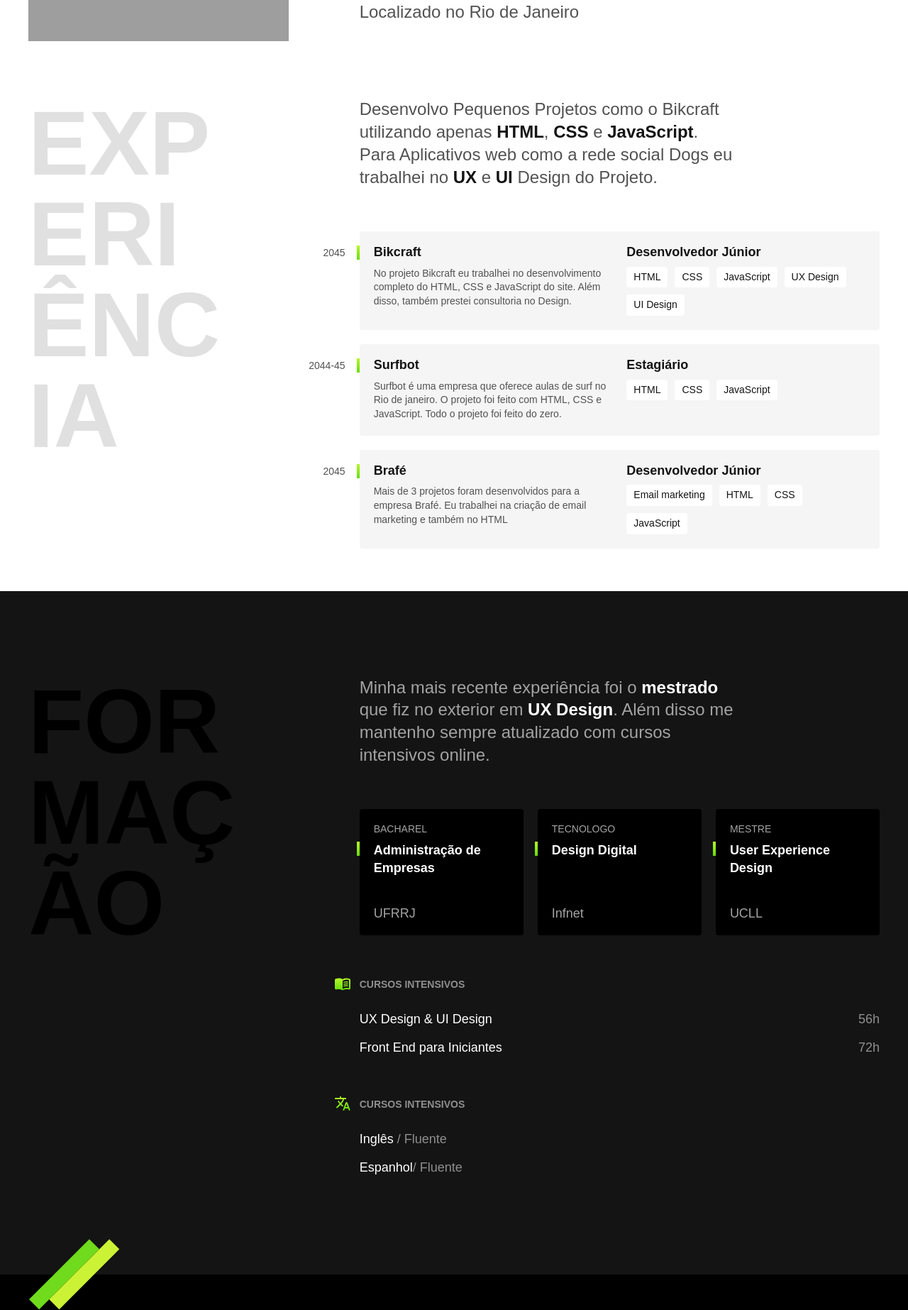
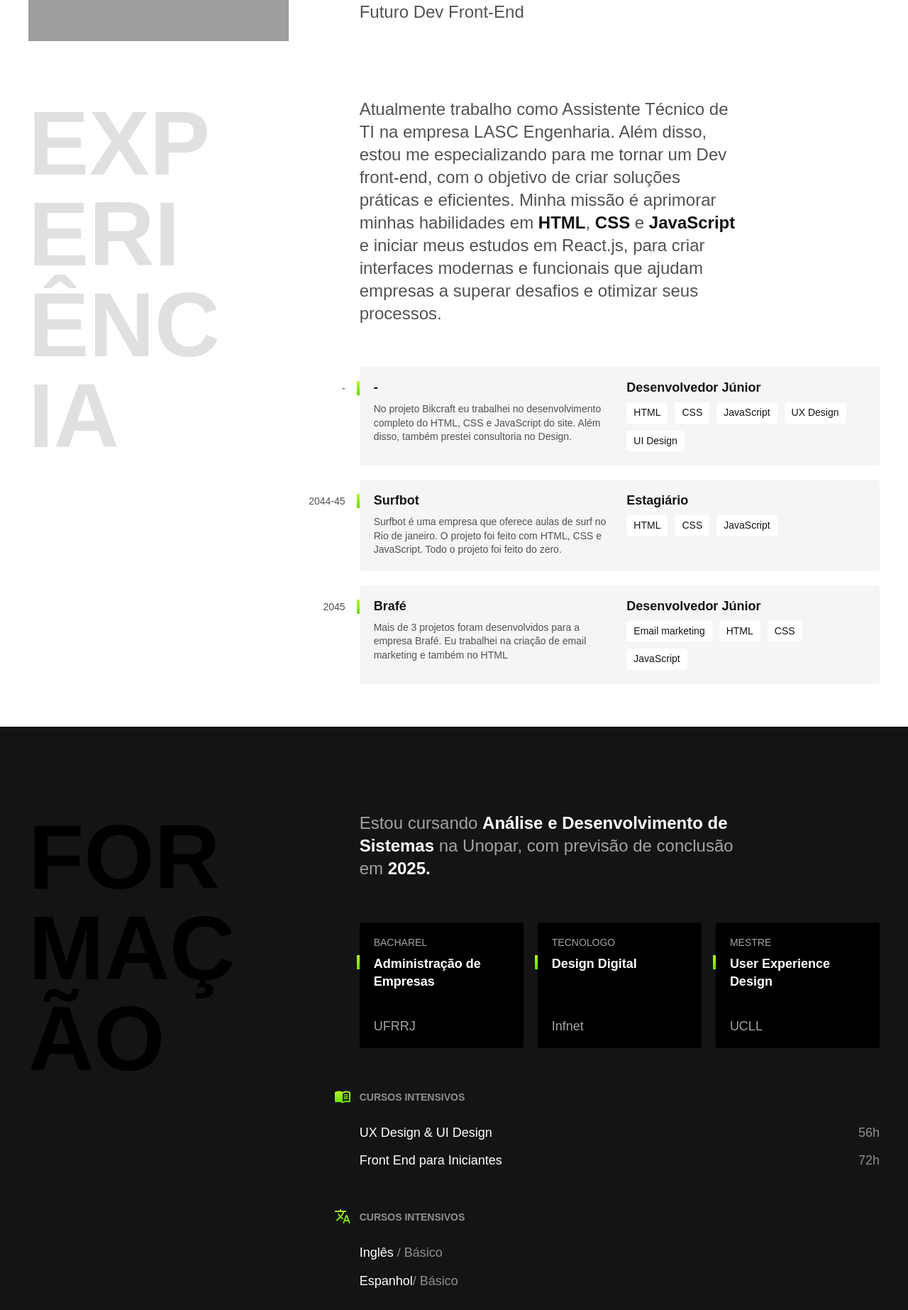
Before and after one commit to clebinho1994/clebinho1994.github.io, a plain HTML site: page index.html in a window 1280 px wide. Shown: the part 380-2226 px from the top of the page at 71% size. Drawn offline with Linux system fonts and the light colour scheme; grey boxes are pictures that could not be loaded.

Commit message:
Atualização

```diff
--- a/index.html
+++ b/index.html
@@ -6,7 +6,7 @@
   <meta name="viewport" content="width=device-width, initial-scale=1.0">
   <title>Cleber Gomes - Desenvolvedor Front-End</title>
   <meta name="description" content="Desenvolvedor Front End e UX/UI Designer Localizado no Rio de Janeiro ">
-  <link rel="stylesheet" href="/css/style.min.css">
+  <link rel="stylesheet" href="./css/style.min.css">
   <link rel="icon" href="./favicon.svg" type="image/svg+xml">
 </head>
 <body>
@@ -24,22 +24,19 @@
     <main class="introducao">
       <img src="http://github.com/clebinho1994.png" alt="Cleber Gomes width="360" height="520">
       <div>
-        <h1>Desenvolvedor<br> Front-End</h1>
-        <p>Localizado no Rio de Janeiro</p>
+        <h1>Assistente Técnico<br> de TI</h1>
+        <p>Futuro Dev Front-End</p>
       </div>
     </main>
 
     <section class="experiencia" id="experiencia" aria-label="Experiência">
       <h2 class="subtitulo">Experiência</h2>
       <div>
-        <p class="experiencia-texto">Desenvolvo Pequenos Projetos como o Bikcraft utilizando apenas
-          <strong>HTML</strong>, <strong>CSS</strong> e <strong>JavaScript</strong>.
-           Para Aplicativos web como a rede social Dogs eu trabalhei no <strong>UX</strong>
-           e <strong>UI</strong> Design do Projeto. </p>
+        <p class="experiencia-texto">Atualmente trabalho como Assistente Técnico de TI na empresa LASC Engenharia. Além disso, estou me especializando para me tornar um Dev front-end, com o objetivo de criar soluções práticas e eficientes. Minha missão é aprimorar minhas habilidades em <strong>HTML</strong>, <strong>CSS</strong> e <strong>JavaScript</strong> e iniciar meus estudos em React.js, para criar interfaces modernas e funcionais que ajudam empresas a superar desafios e otimizar seus processos. </p>
 
         <div class="empresa">
-          <span class="empresa-ano">2045</span>
-          <h3 class="empresa-titulo">Bikcraft</h3>
+          <span class="empresa-ano">-</span>
+          <h3 class="empresa-titulo">-</h3>
           <span class="empresa-titulo">Desenvolvedor Júnior</span>
           <p class="empresa-texto">No projeto Bikcraft eu trabalhei no desenvolvimento completo do HTML, CSS e JavaScript do site. Além disso, também prestei consultoria no Design.</p>
           <ul class="empresa-habilidades">
@@ -87,7 +84,7 @@
 
       <div>
         <p class="formacao-texto">
-          Minha mais recente experiência foi o <strong>mestrado</strong> que fiz no exterior em <strong>UX Design</strong>. Além disso me mantenho sempre atualizado com cursos intensivos online.
+          Estou cursando <strong>Análise e Desenvolvimento de Sistemas</strong> na Unopar, com previsão de conclusão em <strong>2025.</strong>
         </p>
         <ul class="faculdade-lista">
           <li class="faculdade">
@@ -122,8 +119,8 @@
           <div class="idiomas">
             <h3>Cursos intensivos</h3>
             <ul>
-              <li>Inglês <span>/ Fluente</span>
-                <li>Espanhol<span>/ Fluente</span>
+              <li>Inglês <span>/ Básico</span>
+                <li>Espanhol<span>/ Básico</span>
               </li>
             </ul>
           </div>
```
